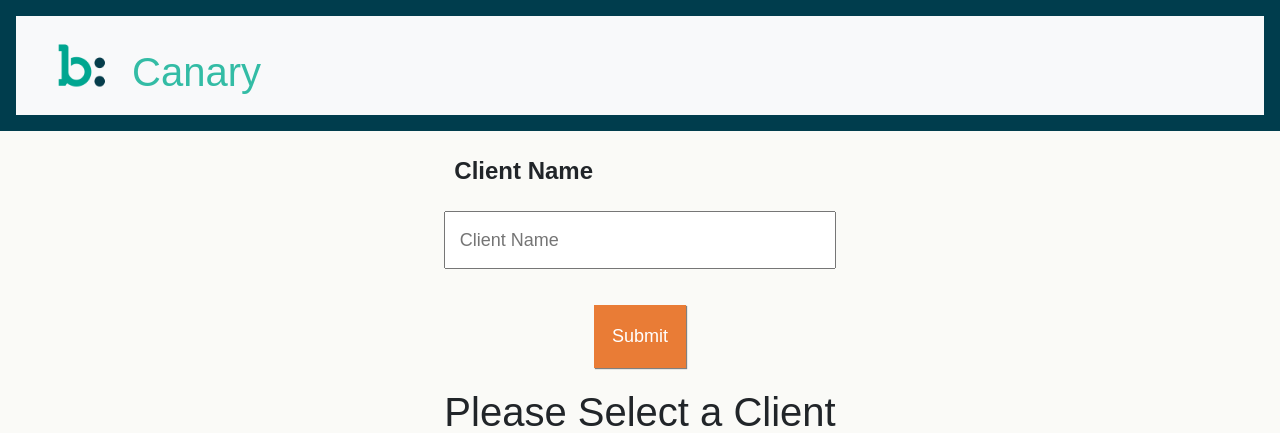
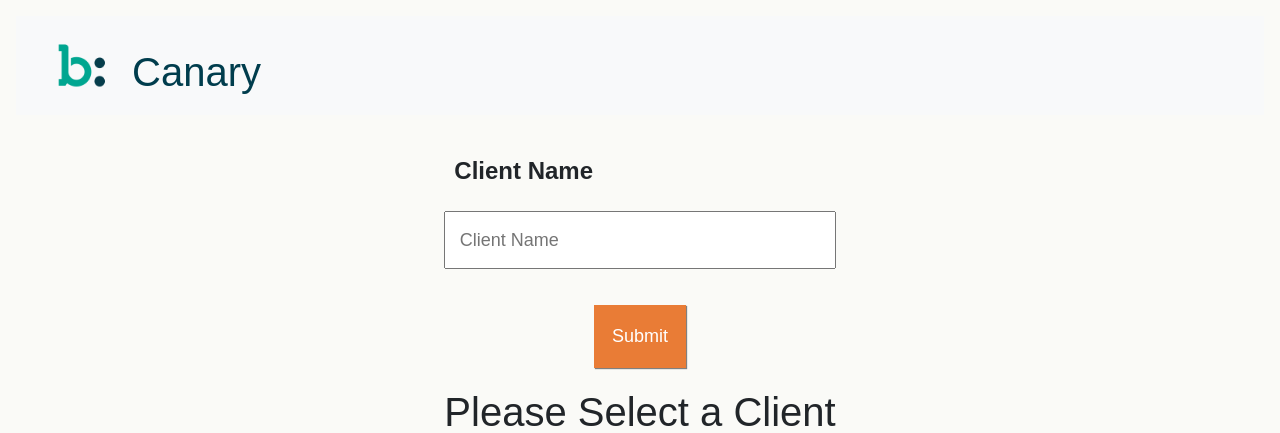
Before and after one commit to stephig85/hackathon-project-canary, a Flask app: page / in a window 1280 px wide. Shown: the top 433 px of the page. Run offline with Flask 2, Linux system fonts and the light colour scheme; parts of the project's set-up code (start-up, migrations or seed data) failed here and were passed over; some libraries are stand-ins or nearby versions.

Commit message:
display changes

```diff
--- a/static/styles.css
+++ b/static/styles.css
@@ -24,8 +24,9 @@ footer {
 
 header {
   align-items: center;
-  background-color: #003D4D;
-  color: #33BCA5;
+  /* background-color: #003D4D; */
+  /* color: #33BCA5; */
+  color: #003D4D;
   padding: 1em;
 }
 
--- a/templates/index.html
+++ b/templates/index.html
@@ -3,7 +3,7 @@
 
 <head>
   <meta charset="UTF-8">
-  <title>Canary</title>
+  <title>Canary: Client Search</title>
 
 
   <meta name="viewport" content="width=device-width, initial-scale=1, shrink-to-fit=no">
```
Also changed, not shown: templates/subscriber.html (+5 -3 lines).
